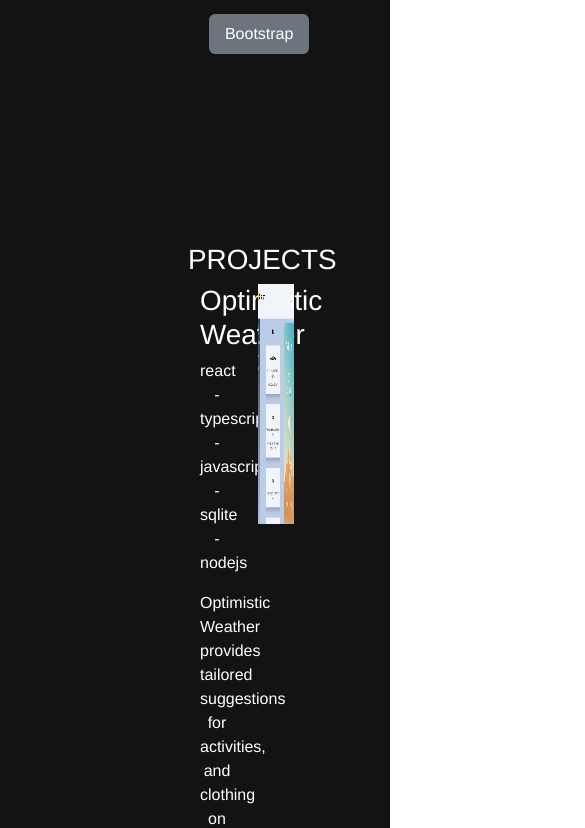
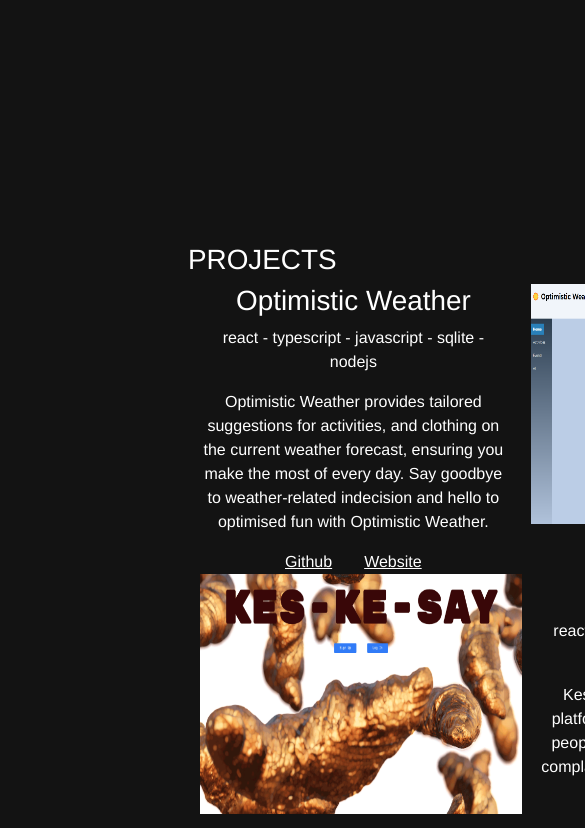
Before and after one commit to matthew-nanthameechai/myPortfolio, an Angular app: page / in a window 390 px wide. Shown: the part 1525-2353 px from the top of the page, 585 px wide, since content can reach past the window. Built offline with nearby package versions, Linux system fonts and the light colour scheme.

Commit message:
media query

```diff
--- a/src/styles.css
+++ b/src/styles.css
@@ -9,3 +9,9 @@ a {
   font-size: 100%;
   color: white;
 }
+
+@media only screen and (max-width: 768px) {
+  body{
+    display: flex;
+  }
+}
```
